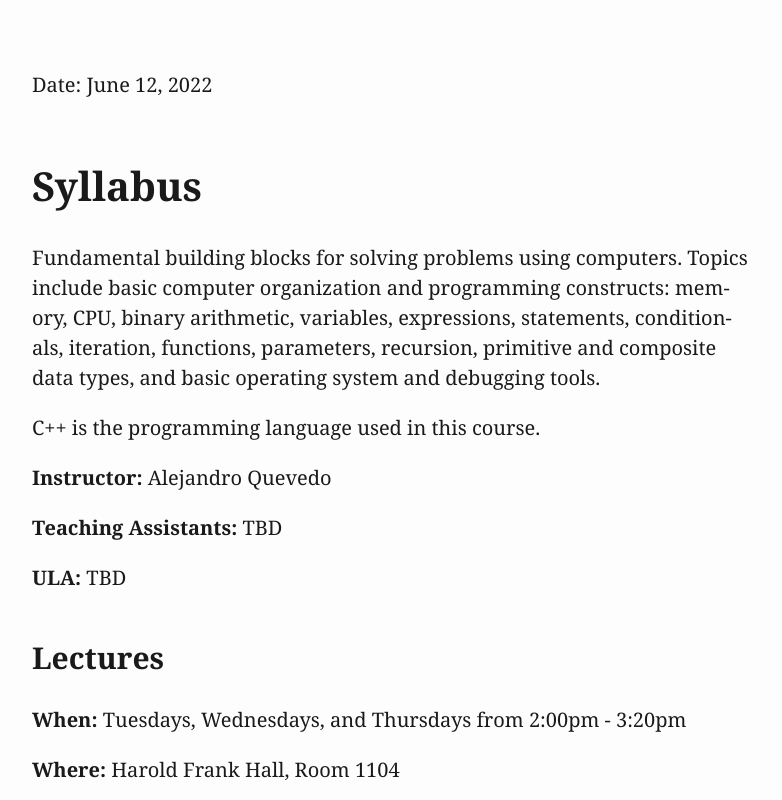
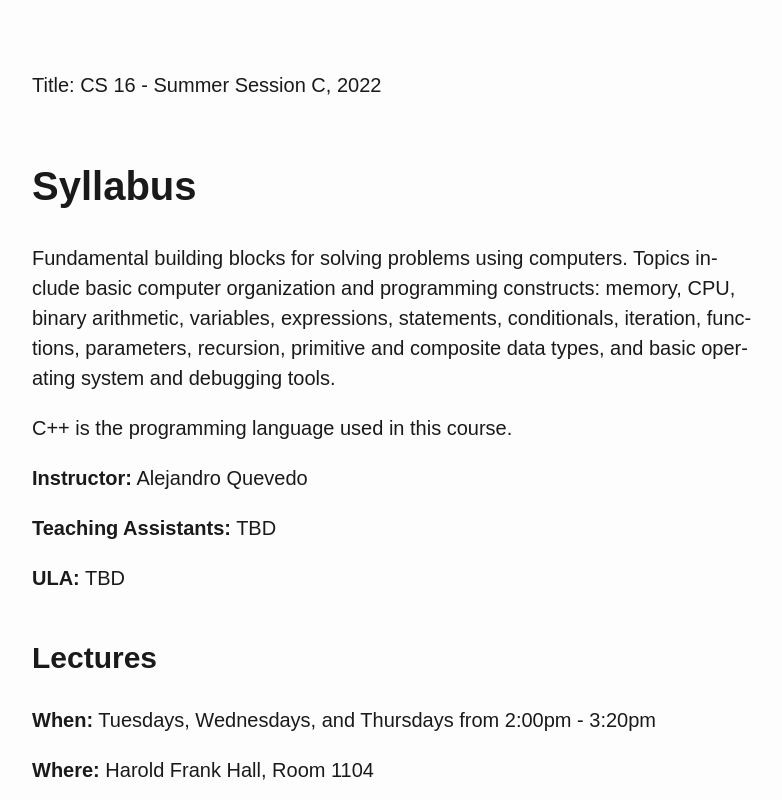
Before and after one commit to amquevedo/amquevedo.github.io, a plain HTML site: page index.html in a window 1280 px wide. Shown: the top 800 px of the page, without its empty margins (248-1030 px from the left). Drawn offline with Linux system fonts and the light colour scheme.

Commit message:
Add files via upload

```diff
--- a/index.html
+++ b/index.html
@@ -8,7 +8,7 @@
   <style>
     html {
       line-height: 1.5;
-      font-family: Georgia, serif;
+      font-family: Arial, Helvetica, sans-serif;
       font-size: 20px;
       color: #1a1a1a;
       background-color: #fdfdfd;
@@ -145,7 +145,7 @@
     .display.math{display: block; text-align: center; margin: 0.5rem auto;}
   </style>
   <body>
-    <p>Date: June 12, 2022</p>
+    <p>Title: CS 16 - Summer Session C, 2022</p>
 <h1 id="syllabus">Syllabus</h1>
 <p>Fundamental building blocks for solving problems using computers.
 Topics include basic computer organization and programming constructs:
```
